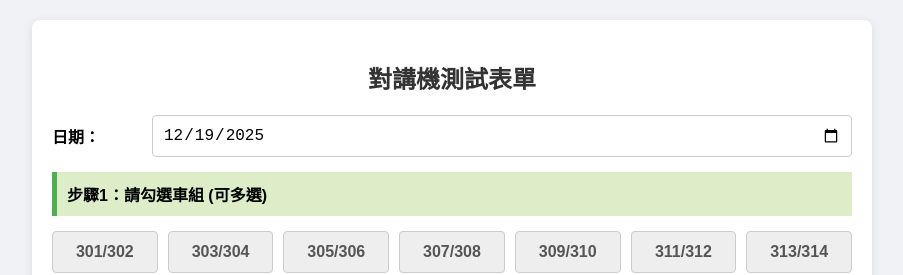
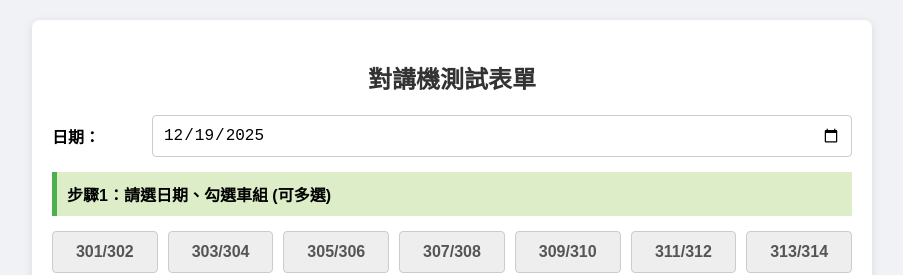
Before and after one commit to wildwalf/Intercom, a plain HTML site: page index.html in a window 1280 px wide. Shown: the top 275 px of the page, without its empty margins (188-1091 px from the left). Drawn offline with Linux system fonts and the light colour scheme; no server answers.

Commit message:
Update index.html

```diff
--- a/index.html
+++ b/index.html
@@ -175,7 +175,7 @@
             <input type="date" id="dateInput" required>
         </div>
 
-        <div class="step-title">步驟1：請勾選車組 (可多選)</div>
+        <div class="step-title">步驟1：請選日期、勾選車組 (可多選)</div>
         <div class="vehicle-grid">
             <label class="checkbox-label"><input type="checkbox" name="vehicle" value="301/302"><span class="checkmark">301/302</span></label>
             <label class="checkbox-label"><input type="checkbox" name="vehicle" value="303/304"><span class="checkmark">303/304</span></label>
```
